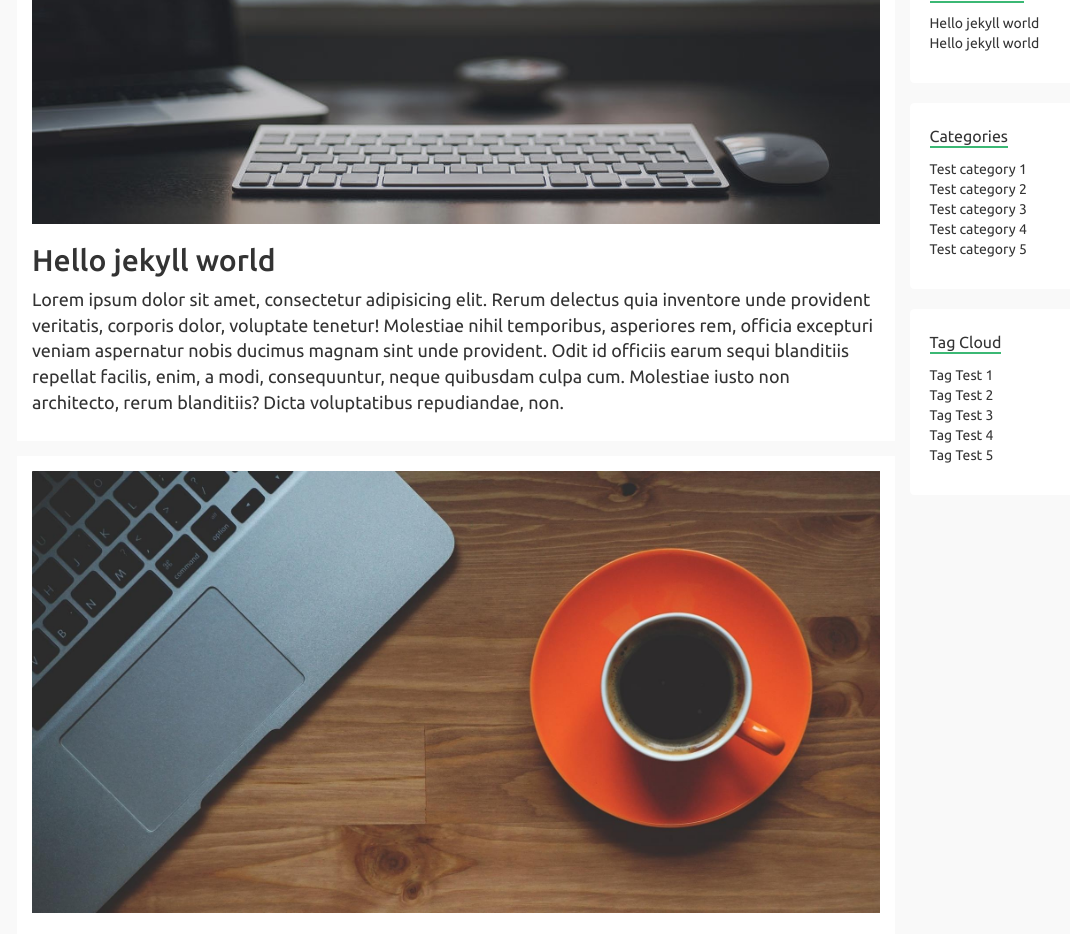
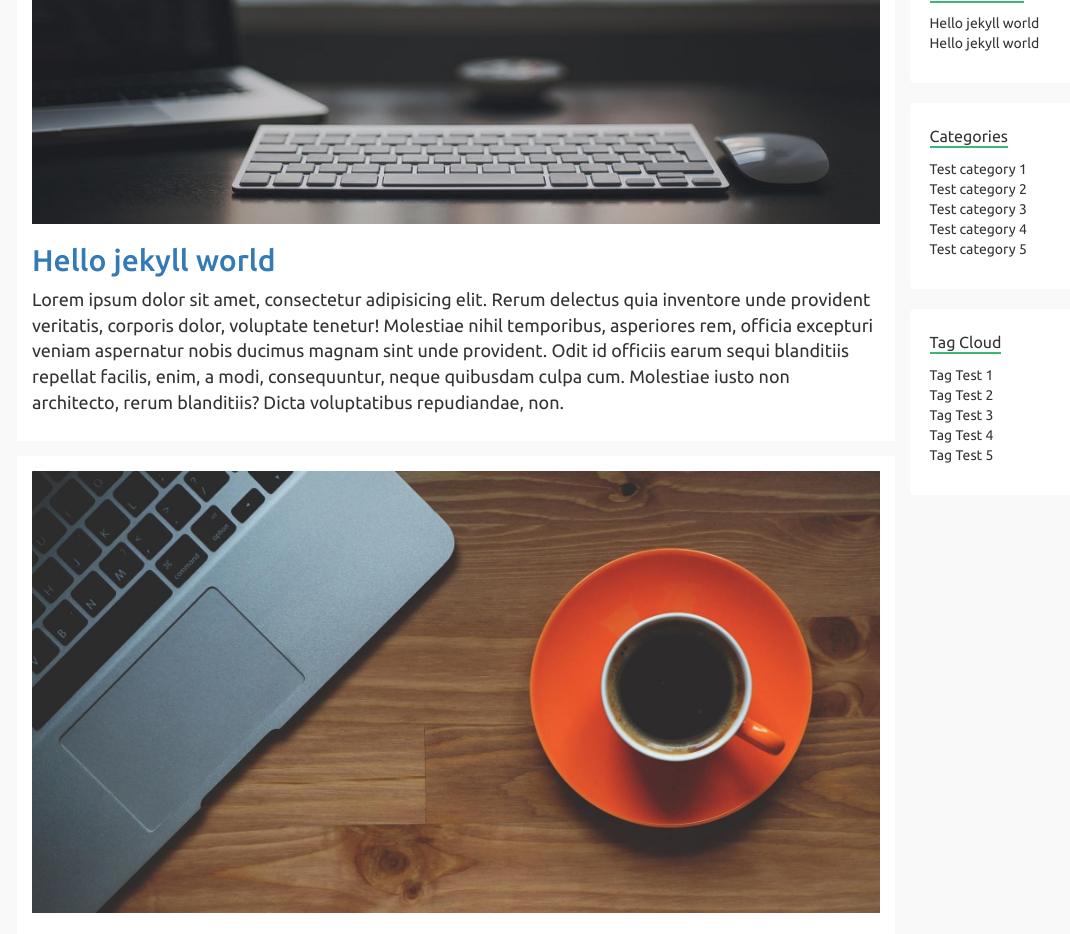
Before and after one commit to shajanjp/sanz, a Jekyll site: the page built from index.html, in a window 1280 px wide. Shown: the part 852-1786 px from the top of the page, without its empty margins (38-1108 px from the left). Built offline with Jekyll 4.4.1, drawn with Linux system fonts in a browser that asks for light colours; nearby versions of some CDN libraries; library files that are not in the unit come from our copies.

Commit message:
Adds links to header

```diff
--- a/_layouts/home.html
+++ b/_layouts/home.html
@@ -43,7 +43,7 @@
 				{% for post in site.posts limit:3 %}
 				<article class="row">
 					<img src="{{ site.baseurl }}/img/{{ post.thumbnail }}" alt="" class="img img-responsive">
-					<h2>{{ post.title }}</h2>
+					<h2><a href="{{ site.baseurl }}{{ post.url }}">{{ post.title }}</a></h2>
 					<p>{{ post.content }}</p>
 				</article>
 				{% endfor %}
```
